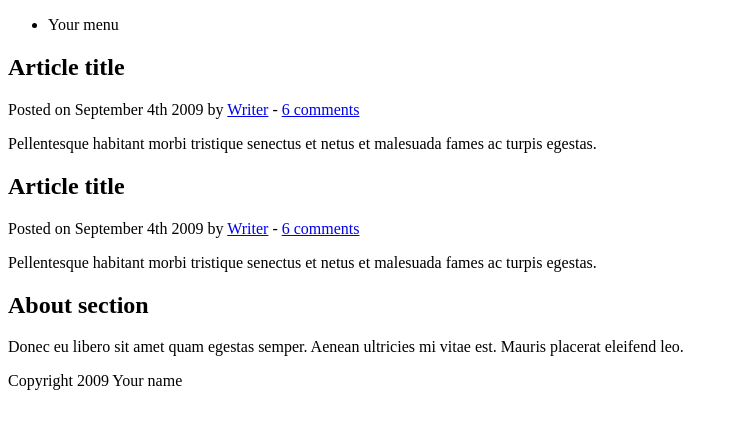
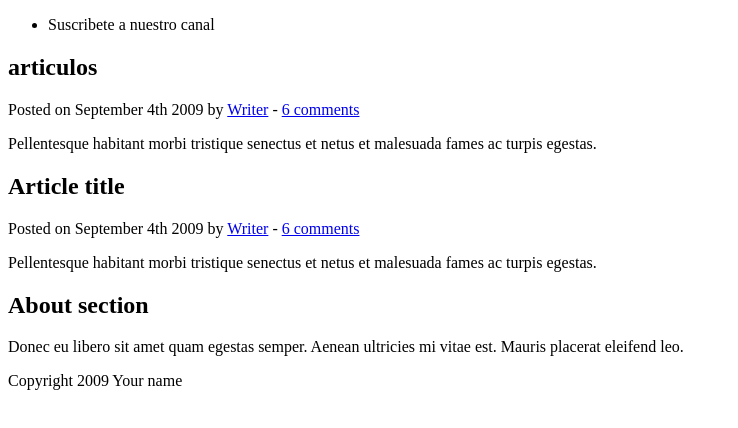
Before and after one commit to jmprene/demo-repo, a plain HTML site: page index.html in a window 1280 px wide. Shown: the whole page, without its empty margins (0-738 px from the left). Drawn offline with Linux system fonts and the light colour scheme.

Commit message:
se agrego validacion.js

```diff
--- a/index.html
+++ b/index.html
@@ -12,7 +12,7 @@
 	<header>
 		<nav>
 			<ul>
-				<li>Your menu</li>
+				<li>Suscribete a nuestro canal</li>
 			</ul>
 		</nav>
 	</header>
@@ -21,7 +21,7 @@
 
 		<article>
 			<header>
-				<h2>Article title</h2>
+				<h2>articulos</h2>
 				<p>Posted on <time datetime="2009-09-04T16:31:24+02:00">September 4th 2009</time> by <a href="#">Writer</a> - <a href="#comments">6 comments</a></p>
 			</header>
 			<p>Pellentesque habitant morbi tristique senectus et netus et malesuada fames ac turpis egestas.</p>
```
Also changed, not shown: js/validacion.js (added).
